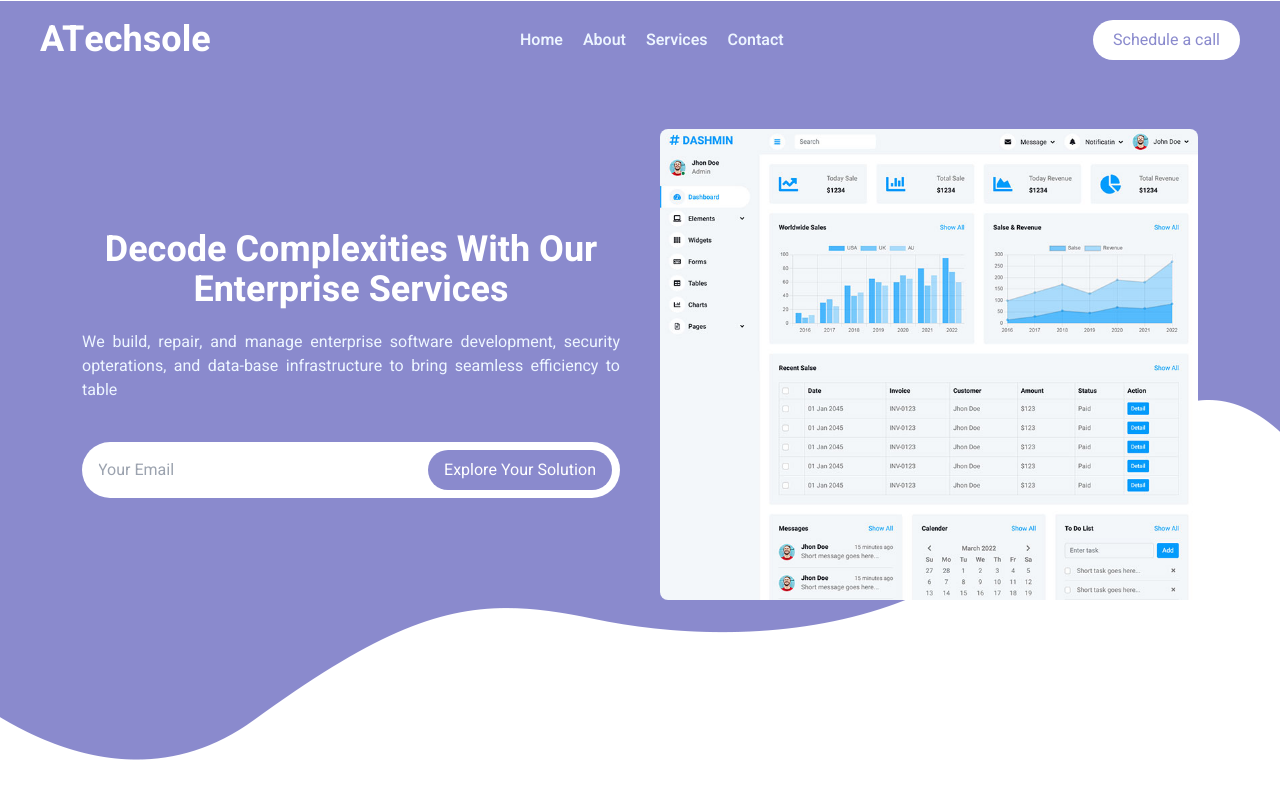
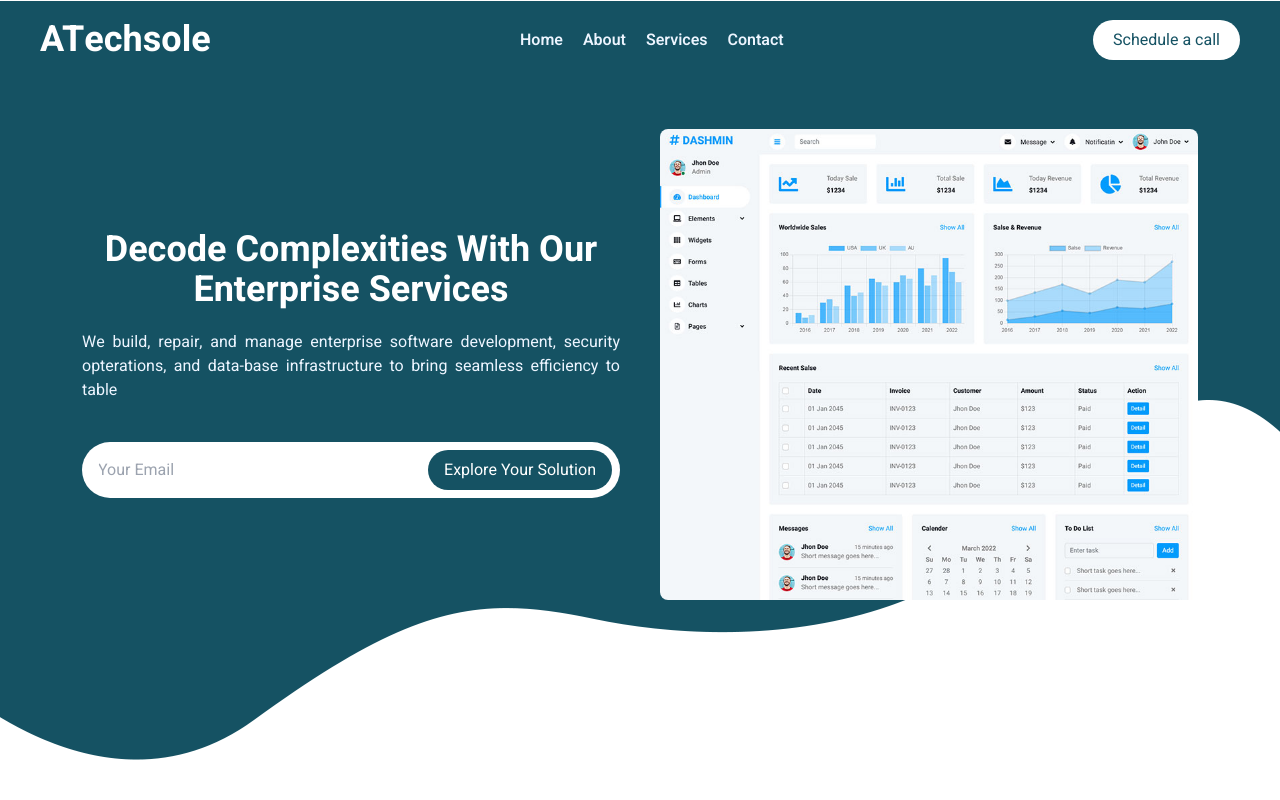
Before and after one commit to zzayd30/CodeEase-Front-End, a React (Vite) app: page / in a window 1280 px wide. Shown: the top 800 px of the page. Built offline with nearby package versions, Linux system fonts and the light colour scheme.

Commit message:
Updating color sceheme and service

```diff
--- a/src/components/Hero.jsx
+++ b/src/components/Hero.jsx
@@ -4,7 +4,7 @@ import Hero_pic from '../assets/hero.jpg'
 import { motion } from "framer-motion";
 const Hero = () => {
   return (
-    <div className="hero-back    h-auto">
+    <div className="hero-back mx-auto    h-auto">
       <div className=" gap-10 container pb-40 pt-10 md:pt-32 flex flex-col lg:flex-row ">
         <div className="flex lg:w-1/2 flex-col gap-10 justify-center">
           <motion.div
--- a/src/components/Testonomail.jsx
+++ b/src/components/Testonomail.jsx
@@ -6,9 +6,8 @@ import { InView } from "react-intersection-observer";
 import Pic1 from "../assets/img (1).jpg";
 import Pic2 from "../assets/img (2).jpg";
 import Pic3 from "../assets/testimonial-1.jpg";
-import { FaQuoteLeft } from "react-icons/fa";
 import { FontAwesomeIcon } from "@fortawesome/react-fontawesome";
-import { faCoffee, faQuoteLeft } from "@fortawesome/free-solid-svg-icons";
+import { faQuoteLeft } from "@fortawesome/free-solid-svg-icons";
 
 import { GoChevronLeft, GoChevronRight } from "react-icons/go";
 
--- a/src/index.css
+++ b/src/index.css
@@ -113,7 +113,7 @@
 }
 .hero-back {
   background: url(./assets//bg-bottom.png) center bottom no-repeat;
-  background-color: rgba(22, 22, 156, 0.5);
+  background-color: #155263;
   max-width: 1320px;
 }
 
--- a/tailwind.config.js
+++ b/tailwind.config.js
@@ -4,7 +4,8 @@ export default {
   theme: {
     extend: {
       colors: {
-        primary: "rgba(22, 22, 156, 0.5)",
+        // primary: "rgba(22, 22, 156, 0.5)",
+        primary: "#155263",
         light: "#EDF5FF",
         "over-light": "#f8f9fa",
         card: "#f2f2f2",
```
